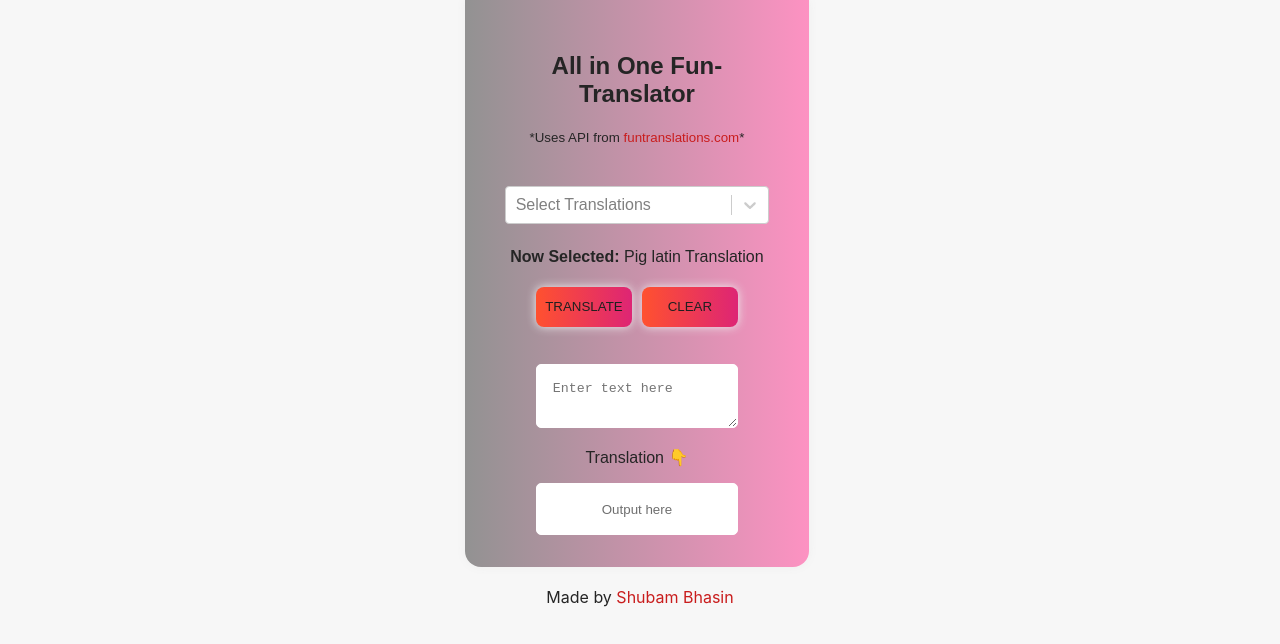
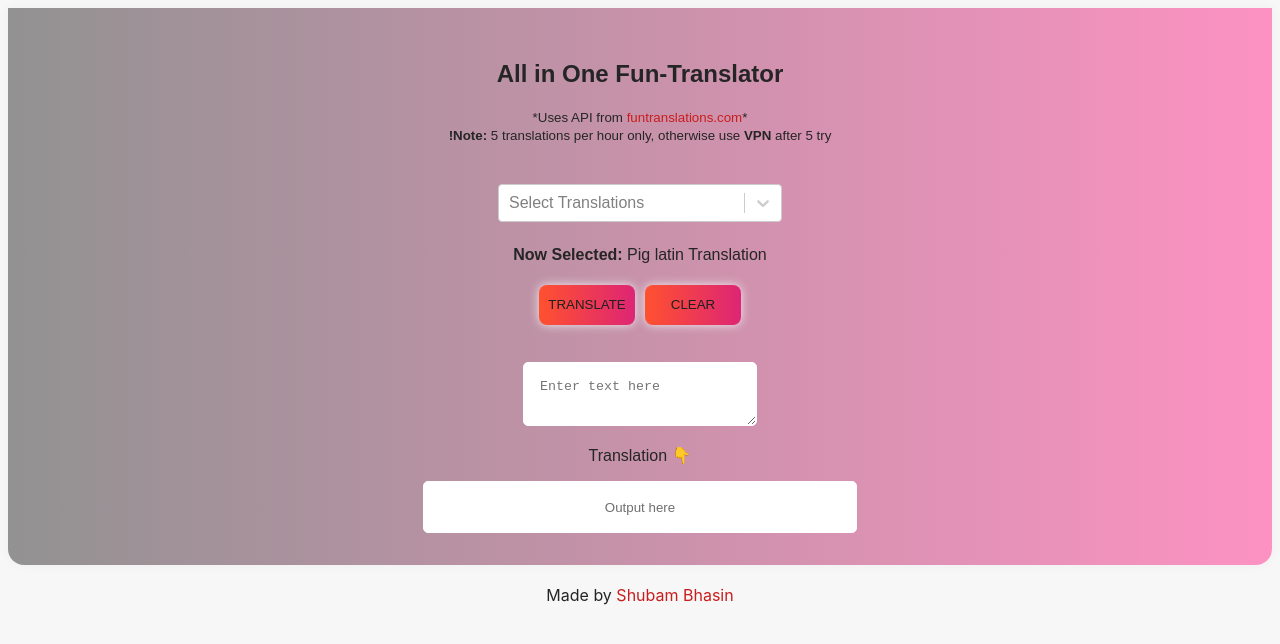
Before and after one commit to shubambhasin/All-in-one-transalator, a React (Create React App) app: page / in a window 1280 px wide. Shown: the top 644 px of the page. Built offline with nearby package versions, Linux system fonts and the light colour scheme.

Commit message:
feat: added few more translations fixed width of all elements.
now supports 20 translations

```diff
--- a/src/App.js
+++ b/src/App.js
@@ -10,7 +10,7 @@ export default function App() {
       </div>
       <footer className="center">
         Made by{" "}
-        <a href="https://github.com/shubambhasin" className="link">
+        <a href="https://github.com/shubambhasin" className="link flex-item">
           Shubam Bhasin
         </a>{" "}
       </footer>
--- a/src/Component/Main.js
+++ b/src/Component/Main.js
@@ -1,4 +1,4 @@
-import React, { useState } from "react";
+import React, { useState, useEffect } from "react";
 import Select from "react-select";
 
 var translationObj = [
@@ -66,6 +66,41 @@ var translationObj = [
     value: "13",
     label: "Brooklyn translator",
     conversion: "brooklyn"
+  },
+  {
+    value: "14",
+    label: "Emoji translator",
+    conversion: "emoji"
+  },
+  {
+    value: "15",
+    label: "British Accent Translator",
+    conversion: "british"
+  },
+  {
+    value: "16",
+    label: "Jive translator",
+    conversion: "jive"
+  },
+  {
+    value: "17",
+    label: "Starwar Gungan Translator",
+    conversion: "gungan"
+  },
+  {
+    value: "18",
+    label: "Chef translator",
+    conversion: "chef"
+  },
+  {
+    value: "19",
+    label: "Vulcan Translation",
+    conversion: "vulcan"
+  },
+  {
+    value: "20",
+    label: "Thuum translator",
+    conversion: "thuum"
   }
 ];
 
@@ -74,6 +109,9 @@ const Main = () => {
   const [userInput, setUserInput] = useState(""); // for handling the input by user
   const [finalurl, setFinalUrl] = useState(""); // for url
 
+  useEffect(() => {
+    console.clear();
+  }, []);
   const handleChange = (e) => {
     // see change dropdown
     setSelected(e);
@@ -133,9 +171,9 @@ const Main = () => {
       case "13":
         setFinalUrl(createUrl());
         break;
+      default:
+        alert("Choose a transalation first");
 
-      default:
-        console.log("Default translation");
         break;
     }
 
@@ -150,6 +188,7 @@ const Main = () => {
 
   var outputDiv = document.querySelector(".output");
   var text_area = document.querySelector(".text-area");
+  // var warning = document.querySelector(".warning");
   const clear = () => {
     outputDiv.innerHTML = "";
     text_area.value = " ";
@@ -164,8 +203,12 @@ const Main = () => {
         </a>
         *
       </small>
+      <br />
+      <small>
+        <strong>!Note:</strong> 5 translations per hour only, otherwise use{" "}
+        <strong>VPN</strong> after 5 try
+      </small>
 
-      <br />
       <Select
         placeholder="Select Translations"
         className="select-option"
@@ -185,6 +228,7 @@ const Main = () => {
         <button className="btn btn-clear" onClick={clear}>
           Clear
         </button>
+
         <div>
           <textarea
             placeholder="Enter text here"
--- a/src/styles.css
+++ b/src/styles.css
@@ -1,13 +1,11 @@
 body {
   background: rgba(247, 247, 247, 1);
-  margin: 0;
-  display: flex;
-  justify-content: center;
-  align-items: center;
+
   color: rgb(37, 37, 37);
   font-family: -apple-system, BlinkMacSystemFont, "Segoe UI", Roboto, Oxygen,
     Ubuntu, Cantarell, "Open Sans", "Helvetica Neue", sans-serif;
 }
+
 .App {
   background-image: linear-gradient(
     to right,
@@ -18,7 +16,7 @@ body {
   border-radius: 0 0 1rem 1rem;
   margin-bottom: 20px;
   font-family: sans-serif;
-  display: flex;
+
   text-align: center;
   justify-content: center;
 
@@ -27,7 +25,6 @@ body {
   /* background: rgba(0,0,0,0.2); */
   padding: 2rem;
   transition: 0.5s;
-  width: 80%;
 }
 .App:hover {
   background-position: right center; /* change the direction of the change here */
@@ -45,6 +42,8 @@ body {
   padding: 0.5rem;
   display: block;
   margin: auto;
+  display: block;
+  max-width: 300px;
   margin-top: 2rem;
   text-align: center;
 }
@@ -55,8 +54,9 @@ textarea {
   border-radius: 5px;
   margin: 2rem;
   margin-bottom: 0px;
+  min-width: 200px;
+  max-width: 400px;
   padding: 1rem;
-  width: 60%;
   height: 20%;
   transition: 1s;
 }
@@ -71,9 +71,9 @@ textarea:hover {
   background: white;
   border-radius: 5px;
   padding: 1rem;
-  width: 60%;
+  max-width: 400px;
   transition: 1s;
-
+  word-wrap: break-word;
   color: rgb(111, 111, 111);
 }
 .output:hover {
@@ -108,7 +108,3 @@ textarea:hover {
   background-position: right center; /* change the direction of the change here */
   color: #fff;
 }
-
-.main {
-  width: 60%;
-}
```
